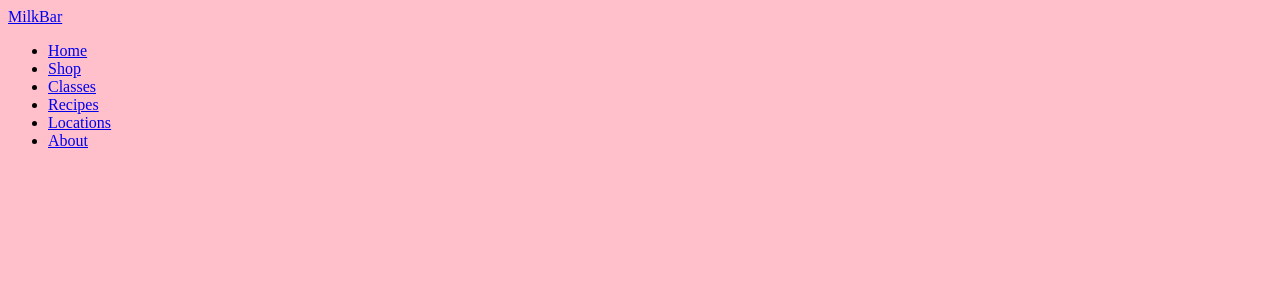
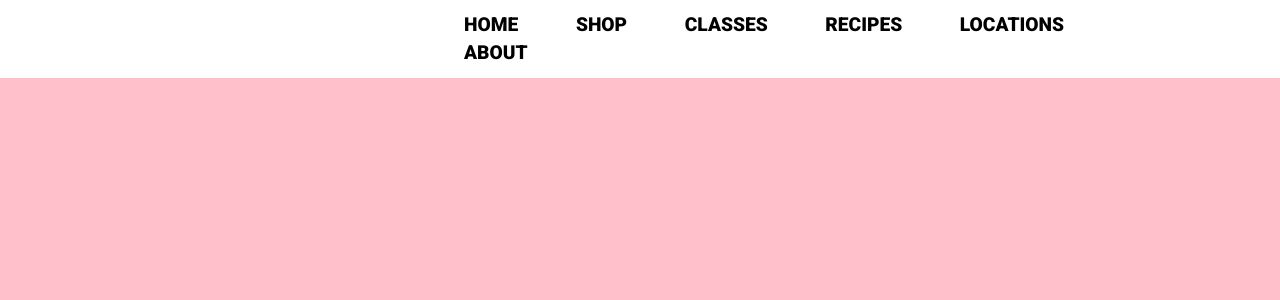
Before and after one commit to ohthatmarissa/milkbar, an Angular app: page / in a window 1280 px wide. Shown: the top 300 px of the page. Built offline with nearby package versions, Linux system fonts and the light colour scheme.

Commit message:
add nav styling

```diff
--- a/src/app/nav/nav.component.css
+++ b/src/app/nav/nav.component.css
@@ -0,0 +1,30 @@
+header {
+    background: white;
+}
+
+.logo {
+    font-weight: bold;
+}
+
+nav {
+    justify-self: right;
+}
+
+ul {
+    list-style-type: none;
+    margin: 0; padding: 0;
+}
+
+li {
+    float: left;
+}
+
+a {
+    padding: 1.5em;
+    text-transform: uppercase;
+    font-size: .8em;
+}
+
+a:hover {
+    text-decoration: underline;
+}
--- a/src/app/nav/nav.component.html
+++ b/src/app/nav/nav.component.html
@@ -1,6 +1,6 @@
 <header>
   <div class="container">
-    <a href="/" class="logo">MilkBar</a>
+    <a href="/" class="logo">{{ MilkBar }}</a>
     <nav>
       <ul>
         <li><a href="/">Home</a></li>
--- a/src/app/nav/nav.component.ts
+++ b/src/app/nav/nav.component.ts
@@ -6,6 +6,7 @@
   styleUrls: ['./nav.component.css']
 })
 export class NavComponent implements OnInit {
+  appTitle: string = 'MilkBar';
 
   constructor() { }
 
--- a/src/styles.css
+++ b/src/styles.css
@@ -1,3 +1,37 @@
+@import url('https://fonts.googleapis.com/css?family=Roboto:400,700,900');
+
+body, html {
+    height: 100%;
+    margin: 0 auto;
+}
+
 body {
+    font-family: Roboto;
+    font-weight: 900;
+    font-size: 24px;
+    line-height: 26px;
     background-color: pink;
 }
+
+a {
+    text-decoration: none;
+}
+
+.container {
+    width: 80%;
+    margin: 0 auto;
+    padding: 10px;
+    display: grid;
+    grid-template-columns: 30% auto;
+}
+
+    a {
+        color: black;
+    }
+
+
+section {
+    width: 80%;
+    margin: 0 auto;
+    padding: 2em;
+}
```
